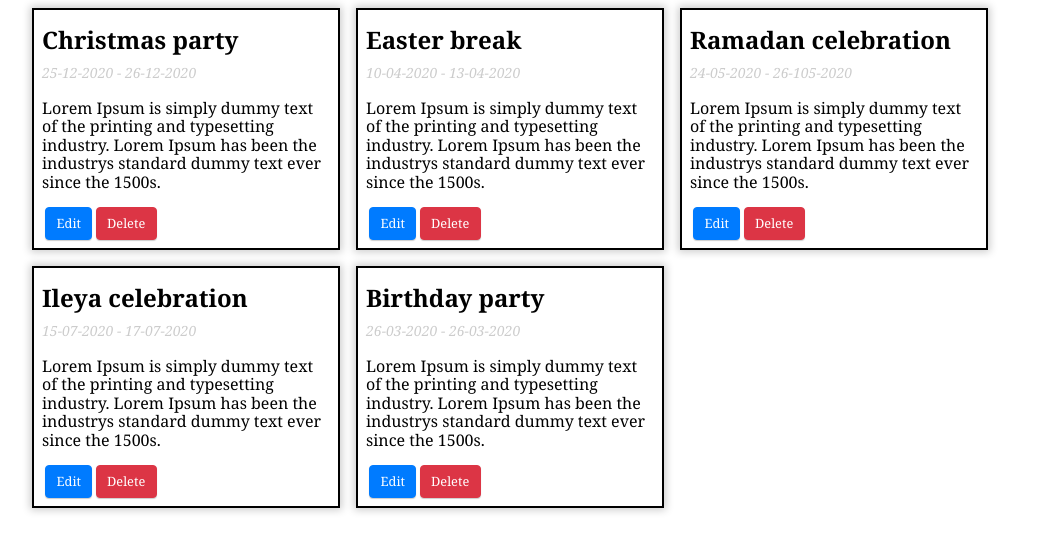
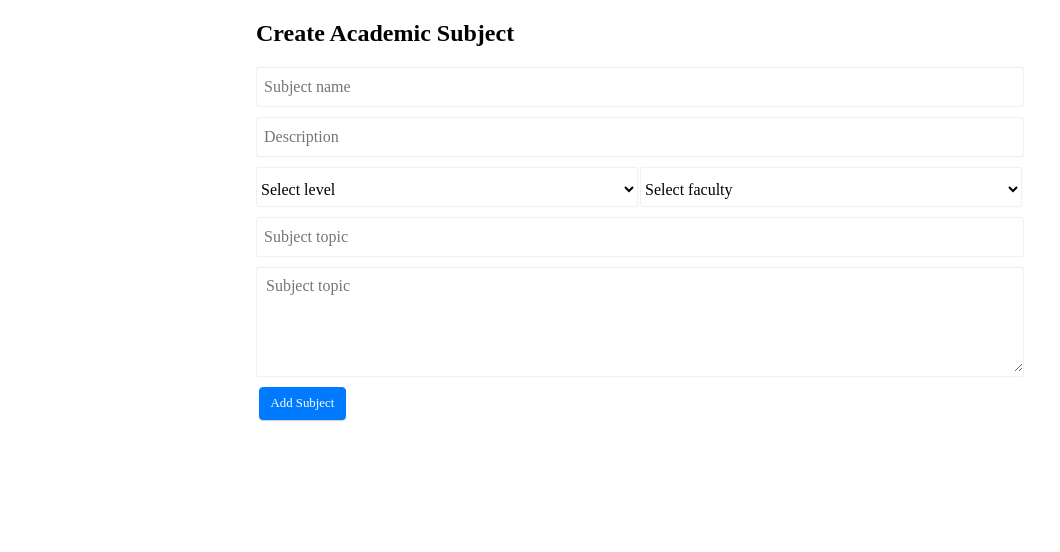
Before and after one commit to murenzo/hanspet, a React (Create React App) app: page / in a window 1280 px wide. Shown: the top 552 px of the page, without its empty margins (0-1060 px from the left). Built offline with nearby package versions, Linux system fonts and the light colour scheme.

Commit message:
Completed 10a wire frame

```diff
--- a/src/App.js
+++ b/src/App.js
@@ -3,7 +3,8 @@ import './App.css';
 
 import CreateEvent from './components/create-event/create-event.component';
 import EventList from './components/event-list/event-list.component';
-import EventCard from './components/event-card/event-card.component';
+import EventCard from './components/event-item/event-item.component';
+import CreateSubject from './components/create-subject/create-subject.component';
 
 class App extends Component {
   constructor() {
@@ -16,7 +17,8 @@ class App extends Component {
     return (
       <div className="mw9 center ph3-ns">
         <div className="cf ph2-ns">
-          <EventList />
+          <CreateSubject />
+          {/* <EventList /> */}
           {/* <CreateEvent /> */}
           {/* <EventCard />
           <EventCard />
--- a/src/assets/event-data.js
+++ b/src/assets/event-data.js
@@ -1,35 +1,35 @@
 const eventData = [
     {
         id: 1,
-        eventName: 'Christmas party',
+        name: 'Christmas party',
         startDate: '25-12-2020',
         endDate: '26-12-2020',
         description: 'Lorem Ipsum is simply dummy text of the printing and typesetting industry. Lorem Ipsum has been the industrys standard dummy text ever since the 1500s.'
     },
     {
         id: 2,
-        eventName: 'Easter break',
+        name: 'Easter break',
         startDate: '10-04-2020',
         endDate: '13-04-2020',
         description: 'Lorem Ipsum is simply dummy text of the printing and typesetting industry. Lorem Ipsum has been the industrys standard dummy text ever since the 1500s.'
     },
     {
         id: 3,
-        eventName: 'Ramadan celebration',
+        name: 'Ramadan celebration',
         startDate: '24-05-2020',
         endDate: '26-105-2020',
         description: 'Lorem Ipsum is simply dummy text of the printing and typesetting industry. Lorem Ipsum has been the industrys standard dummy text ever since the 1500s.'
     },
     {
         id: 4,
-        eventName: 'Ileya celebration',
+        name: 'Ileya celebration',
         startDate: '15-07-2020',
         endDate: '17-07-2020',
         description: 'Lorem Ipsum is simply dummy text of the printing and typesetting industry. Lorem Ipsum has been the industrys standard dummy text ever since the 1500s.'
     },
     {
         id: 5,
-        eventName: 'Birthday party',
+        name: 'Birthday party',
         startDate: '26-03-2020',
         endDate: '26-03-2020',
         description: 'Lorem Ipsum is simply dummy text of the printing and typesetting industry. Lorem Ipsum has been the industrys standard dummy text ever since the 1500s.'
--- a/src/components/create-event/create-event.component.jsx
+++ b/src/components/create-event/create-event.component.jsx
@@ -6,7 +6,7 @@ class CreateEvent extends React.Component {
     constructor() {
         super();
         this.state = {
-            eventName: '',
+            name: '',
             startDate: '',
             endDate: '',
             description: ''
@@ -21,25 +21,27 @@ class CreateEvent extends React.Component {
     handleSubmit = event => {
         event.preventDefault();
 
-        this.setState({ eventName: '', startDate: '', endDate: '', description: '' })
+        this.setState({ name: '', startDate: '', endDate: '', description: '' })
     }
 
     render() {
+        const { name, startDate, endDate, description } = this.state;
+
         return (
             <div className='mw7 center'>
                 <h2>Create Event</h2>
                 <form className="form-block" onSubmit={this.handleSubmit}>
-                    <input type="text" name='eventName' onChange={this.handleChange} placeholder='Event name' />
+                    <input type="text" name='name' onChange={this.handleChange} value={name} placeholder='Event name' />
 
                     <div className="form-inline">
-                        <ImageField name='startDate' onChange={this.handleChange} placeholder='Start date' type="date" />
+                        <ImageField name='startDate' onChange={this.handleChange} value={startDate} placeholder='Start date' type="date" />
                     </div>
 
                     <div className="form-inline">
-                        <ImageField name='endDate' onChange={this.handleChange} placeholder='End date' type="date" />
+                        <ImageField name='endDate' onChange={this.handleChange} value={endDate} placeholder='End date' type="date" />
                     </div>
 
-                    <ImageField name='description' onChange={this.handleChange} placeholder="Description" tag="t" />
+                    <ImageField name='description' onChange={this.handleChange} value={description} placeholder="Description" tag="t" />
 
                     <button className="btn btn-primary" type='submit'>
                         Submit
--- /dev/null
+++ b/src/components/create-subject/create-subject.component.jsx
@@ -0,0 +1,82 @@
+import React from 'react';
+
+import ImageField from '../default/ImageField';
+
+class CreateSubject extends React.Component {
+    constructor() {
+        super()
+        this.state = {
+            name: '',
+            description: '',
+            level: '',
+            faculty: '',
+            topic: '',
+            subtopics: ''
+        }
+    }
+
+    handleChange = event => {
+        const { name, value } = event.target;
+        this.setState({ [name]: value }, () => {
+            console.log(this.state)
+        })
+    }
+
+    handleSubmit = event => {
+        event.preventDefault();
+
+        this.setState({ name: '', description: '', level: '', faculty: '', topic: '', subtopics: '' })
+    }
+
+    render() {
+
+        const { name, description, level, faculty, topic, subtopics } = this.state;
+
+        return (
+            <div className='mw7 center'>
+                <h2>Create Academic Subject</h2>
+
+                <form className="form-block" onSubmit={this.handleSubmit}>
+                    <div className="form-block">
+                        <ImageField name='name' value={name} onChange={this.handleChange} placeholder="Subject name" />
+                    </div>
+
+                    <div className="form-block">
+                        <ImageField name='description' value={description} onChange={this.handleChange} placeholder="Description" />
+                    </div>
+
+                    <div className='form-inline'>
+                        <ImageField name='level' value={level} onChange={this.handleChange} tag="s">
+                            <option value="">Select level</option>
+                            <option value="Junior">Junior</option>
+                            <option value="Secondary">Secondary</option>
+                        </ImageField>
+                    </div>
+
+                    <div className='form-inline'>
+                        <ImageField name='faculty' value={faculty} onChange={this.handleChange} tag="s">
+                            <option value="">Select faculty</option>
+                            <option value="Art">Art</option>
+                            <option value="Commercial">Commercial</option>
+                            <option value="Science">Science</option>
+                        </ImageField>
+                    </div>
+
+                    <div className="form-block">
+                        <ImageField name='topic' value={topic} onChange={this.handleChange} placeholder="Subject topic" />
+                    </div>
+
+                    <div className="form-block">
+                        <ImageField name='subtopics' value={subtopics} onChange={this.handleChange} placeholder="Subject topic" tag="t" />
+                    </div>
+
+                    <button className="btn btn-primary" type='submit'>
+                        Add Subject
+                    </button>
+                </form>
+            </div>
+        )
+    }
+}
+
+export default CreateSubject;
--- a/src/components/event-item/event-item.component.jsx
+++ b/src/components/event-item/event-item.component.jsx
@@ -1,10 +1,10 @@
 import React from 'react';
 
-const EventCard = ({ eventName, startDate, endDate, description }) => {
+const EventCard = ({ name, startDate, endDate, description }) => {
     return (
 
         <div className="fl w-100 w-25-ns pa2 tl serif dib ba br0 ma2 bw1 shadow-2">
-            <h1 className="f3 mv1 lh-copy">{eventName}</h1>
+            <h1 className="f3 mv1 lh-copy">{name}</h1>
             <span className='f6 moon-gray i lh-copy'> {startDate} - {endDate} </span>
             <div>
                 <p> {description} </p>
```
